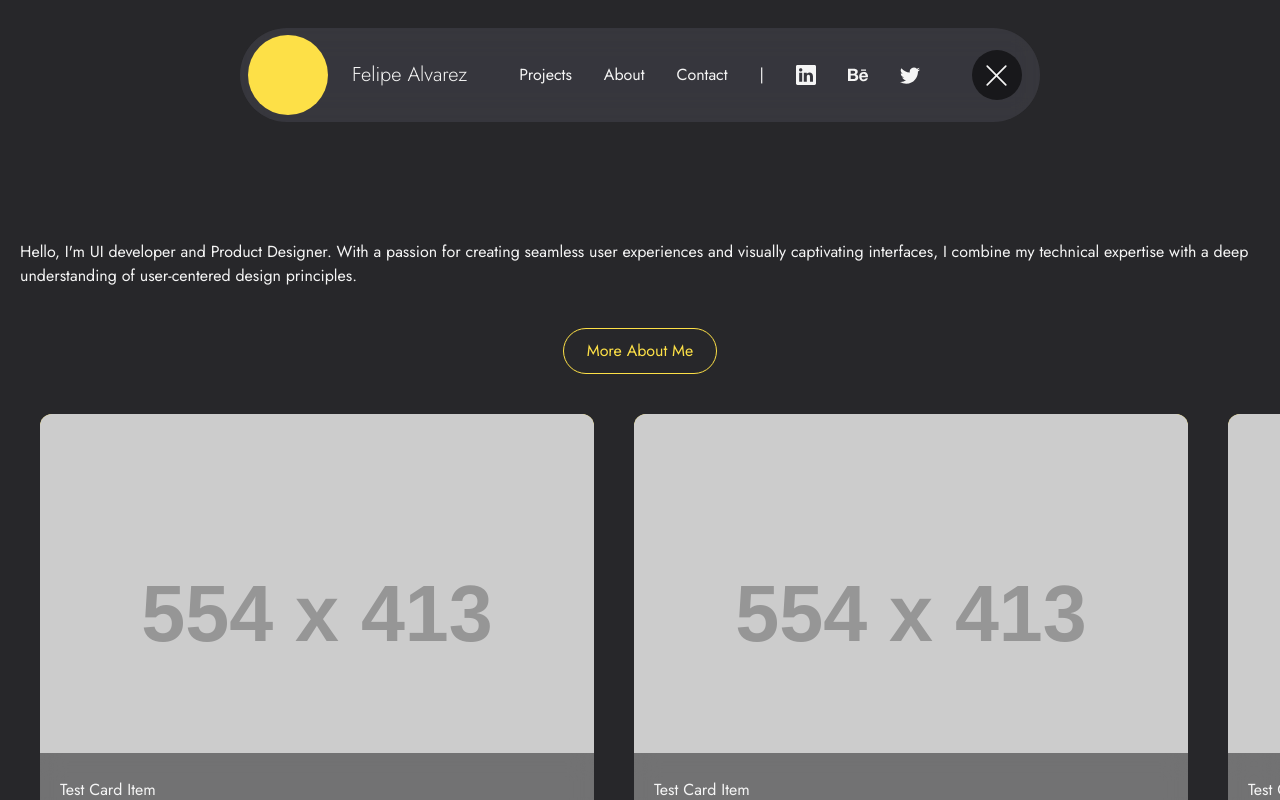
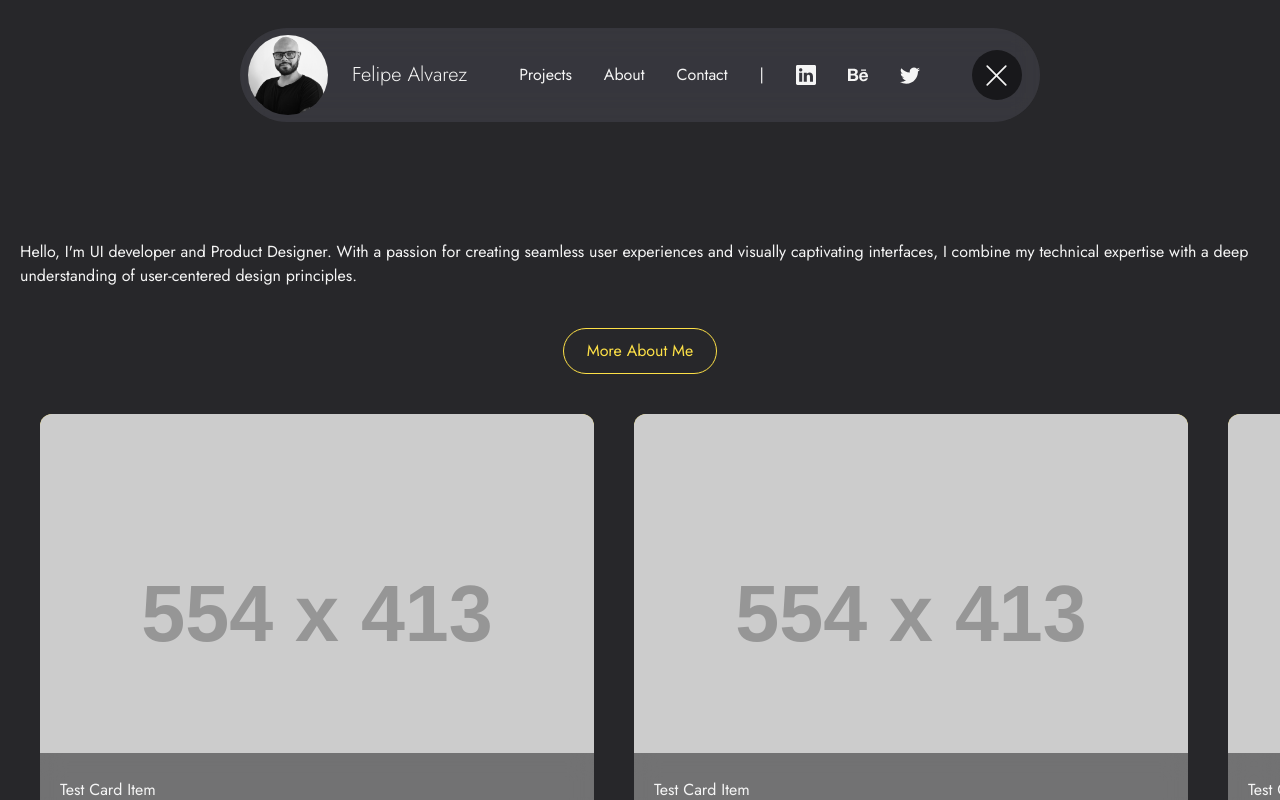
Before and after one commit to falvarezco/fa-portfolio, a Next.js app: page / in a window 1280 px wide. Shown: the top 800 px of the page. Built offline with nearby package versions, Linux system fonts and the light colour scheme.

Commit message:
Profile pic added, details around navigation links style in mobile added and card sizes for different devices added as well

```diff
--- a/src/app/page.tsx
+++ b/src/app/page.tsx
@@ -9,15 +9,15 @@ import Card from '@/components/Card';
 const INTRO_TXT = `Hello, I'm UI developer and Product Designer. With a passion for creating seamless user experiences and visually captivating interfaces, I combine my technical expertise with a deep understanding of user-centered design principles.`;
 const MORE_ABOUT_BUTTON_TXT = 'More About Me';
 const NEXT_BUTTON_TXT = 'Next';
+const MAIN_PAGE_CLASSES = 'flex flex-col justify-between h-full min-h-min pt-[200px] overflow-y-visible overflow-x-hidden';
 
 export default function Landing() {
-  // const mobileUI = useContext(MobileCheckContext);
   const router = useRouter();
   const goToAbout = () => router.push('/about');
   const moveToNextCard = () => {}
 
   return (
-    <main className="pt-[200px] h-full min-h-min overflow-y-visible overflow-x-hidden">
+    <main className={MAIN_PAGE_CLASSES}>
       <section className="container mx-auto">
         <p className="text-neutral-100 px-5 py-10">{INTRO_TXT}</p>
         <div className="flex justify-center">
--- a/src/components/Card.tsx
+++ b/src/components/Card.tsx
@@ -1,13 +1,17 @@
 // import Image from "next/image";
+// import Button from './Button';
+
+const CARD_CLASSES = 'w-[300px] h-[223px] md:w-[472px] md:h-[352px] lg:w-[554px] lg:h-[413px] shrink-0 bg-yellow-300 rounded-[12px] overflow-hidden';
 
 const Card = () => {
   return (
-    <div className="w-[554px] h-[413px] shrink-0 bg-yellow-300 rounded-[12px] overflow-hidden">
+    <div className={CARD_CLASSES}>
       <figure className="relative z-1">
         {/* <Image width="554" height="413" src="https://placehold.co/554x413" alt="test card"/> */}
         <img src="https://placehold.co/554x413" alt="test card" />
-        <figcaption className="w-full h-[74px] absolute bottom-0 flex items-center px-5 backdrop-blur-md backdrop-opacity-90 bg-zinc-900/50">
+        <figcaption className="w-full h-[74px] gap-5 absolute bottom-0 flex items-center px-5 backdrop-blur-md backdrop-opacity-90 bg-zinc-900/50">
           <h2 className="text-neutral-100">Test Card Item</h2>
+          {/* <Button label='See It On Behance' onClick={() => {}}/> */}
         </figcaption>
       </figure>
     </div>
--- a/src/components/MobileNavigation.tsx
+++ b/src/components/MobileNavigation.tsx
@@ -14,12 +14,12 @@ const MOBILE_LINKS = [
     url: '/'
   },
   ...PAGE_LINKS
-]
+];
 
 const MobileNavigation:FC<MobileNavigationProps> = ({ onNavigate }) => {
   return (
     <nav className="bg-zinc-900 absolute top-0 w-full h-full">
-      <ul className="flex flex-col gap-20 items-center pt-[200px]">
+      <ul className="h-full flex flex-col justify-between py-[30%] gap-20 items-center pt-[200px]">
         {MOBILE_LINKS.map(({ name, url }, idx) => (
           <li
             key={`${name}-${url}`}
--- a/src/components/Navigation.tsx
+++ b/src/components/Navigation.tsx
@@ -8,6 +8,7 @@ import React, {
 import { createPortal } from 'react-dom';
 import { useRouter } from 'next/navigation';
 import { isMobile } from 'react-device-detect';
+import Image from 'next/image';
 import {
   Linkedin,
   Behance,
@@ -17,10 +18,11 @@ import { PAGE_LINKS } from '@/constants/NavLinks';
 import ActionButton from './ActionButton';
 import { MobileCheckContext } from '@/context/MobileCheckContext';
 import MobileNavigation from './MobileNavigation';
+import profilePic from '@/images/nav-profile.png';
 
 const LINK_CLASS = 'whitespace-nowrap text-neutral-100 hover:text-yellow-300 hover:cursor-pointer ease-in-out duration-300';
 const WRAPPER_CLASSES = 'w-full flex fixed justify-center top-7 z-10';
-const PIC_CLASSES = 'rounded-full bg-yellow-300 w-[80px] h-[80px]';
+const PIC_CLASSES = 'rounded-full bg-zinc-600 w-[80px] h-[80px] overflow-hidden';
 const NAV_CLASSES_BASE = 'flex justify-between items-center py-2 px-2 pr-[18px] rounded-full backdrop-blur-md backdrop-opacity-90 bg-zinc-600/40 ease-in-out duration-300';
 const NAV_CLASSES_OPEN = `sm:w-full md:w-[800px] md:h-[94px]`;
 const NAV_CLASSES_CLOSED = `w-[328px] h-[94px]`;
@@ -60,6 +62,13 @@ const Navigation: FC<NavigationProps> = ({ onDeviceChange }) => {
       <nav className={navClasses}>
         <section className="flex gap-x-6 items-center cursor-pointer" onClick={() => goToLink('/')}>
           <figure className={PIC_CLASSES}>
+            <Image
+              width="90"
+              height="90"
+              src={profilePic}
+              alt="profile image"
+              loading="lazy"
+            />
           </figure>
           <h1 className="text-neutral-100 text-xl font-light whitespace-nowrap">Felipe Alvarez</h1>
         </section>
```
Also changed, not shown: src/images/nav-profile.png (added).
